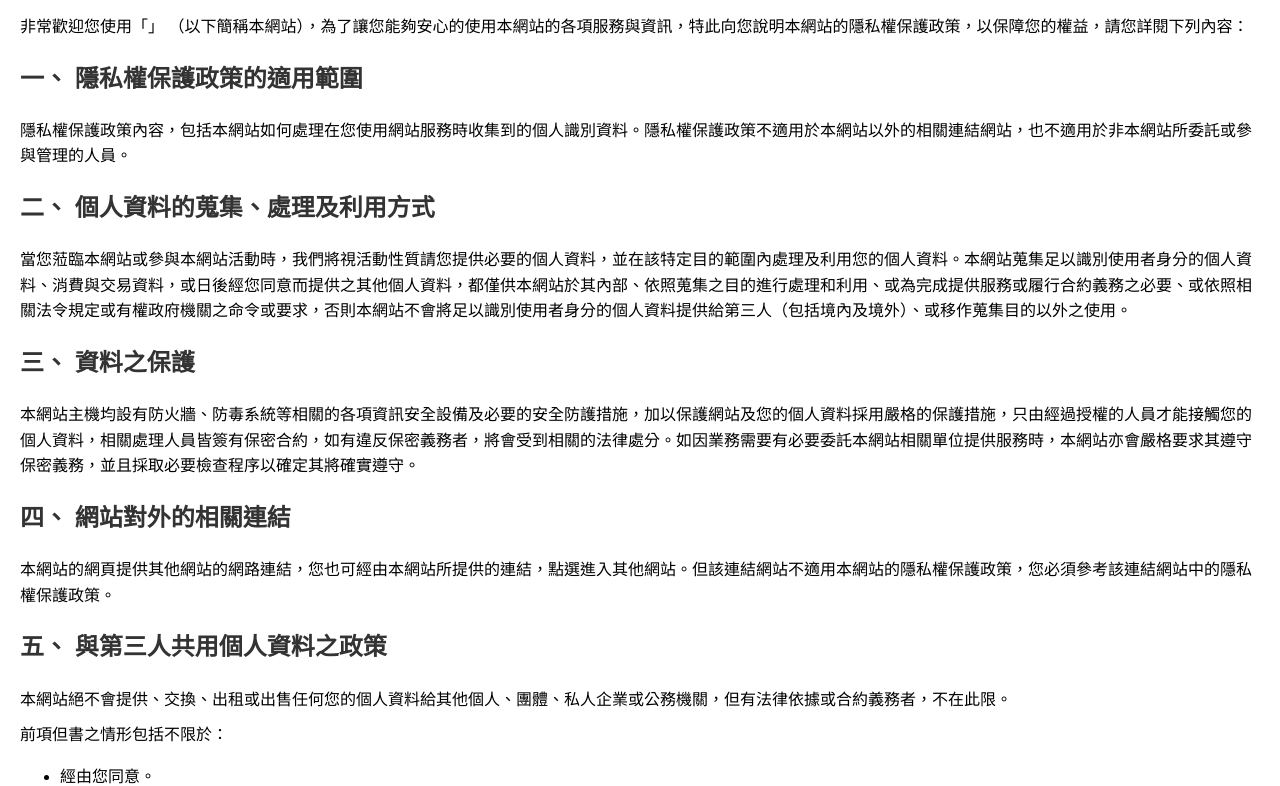
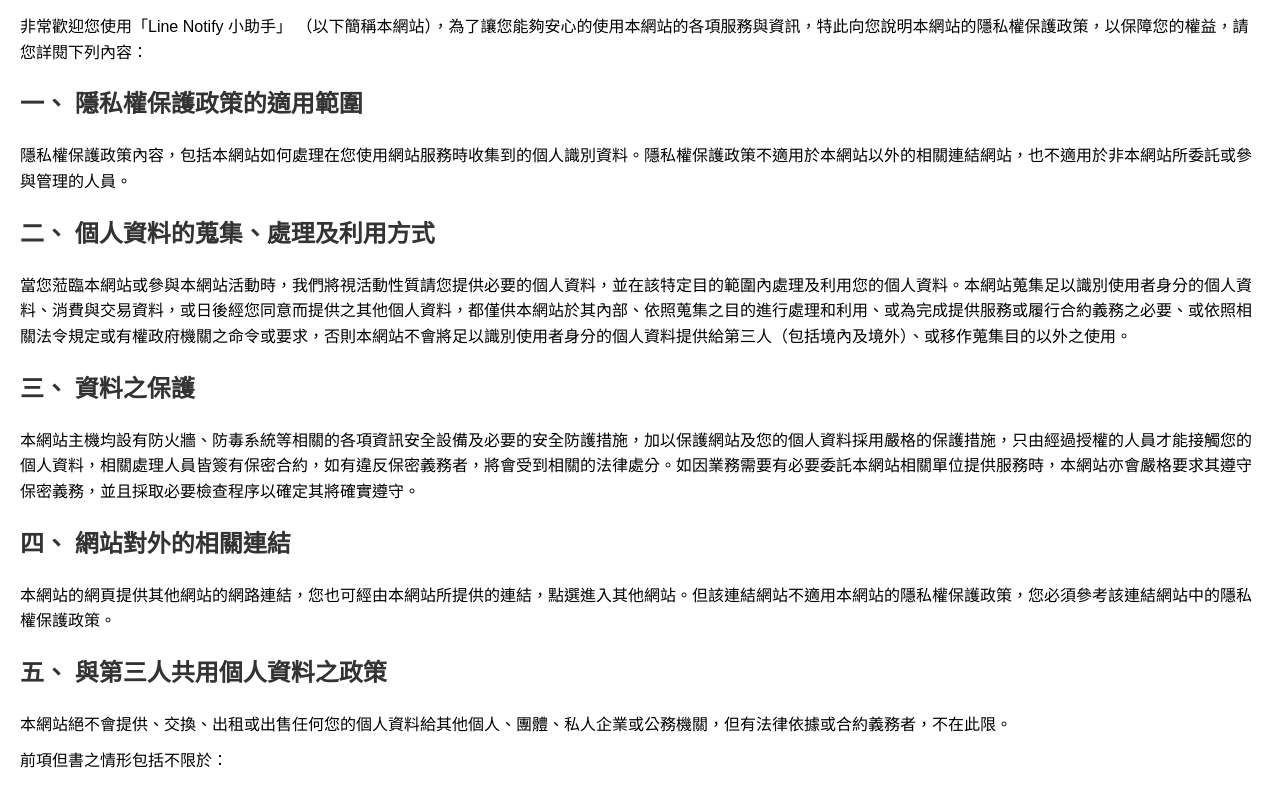
Before and after one commit to chuan14786/privacy-policy, a plain HTML site: page index.html in a window 1280 px wide. Shown: the part 80-866 px from the top of the page. Drawn offline with Linux system fonts and the light colour scheme.

Commit message:
gupdate privicy

```diff
--- a/index.html
+++ b/index.html
@@ -19,7 +19,7 @@
 </head>
 <body>
   <h1>隱私權保護政策</h1>
-  <p>非常歡迎您使用「」 （以下簡稱本網站），為了讓您能夠安心的使用本網站的各項服務與資訊，特此向您說明本網站的隱私權保護政策，以保障您的權益，請您詳閱下列內容：</p>
+  <p>非常歡迎您使用「Line Notify 小助手」 （以下簡稱本網站），為了讓您能夠安心的使用本網站的各項服務與資訊，特此向您說明本網站的隱私權保護政策，以保障您的權益，請您詳閱下列內容：</p>
 
   <h2>一、 隱私權保護政策的適用範圍</h2>
   <p>隱私權保護政策內容，包括本網站如何處理在您使用網站服務時收集到的個人識別資料。隱私權保護政策不適用於本網站以外的相關連結網站，也不適用於非本網站所委託或參與管理的人員。</p>
```
